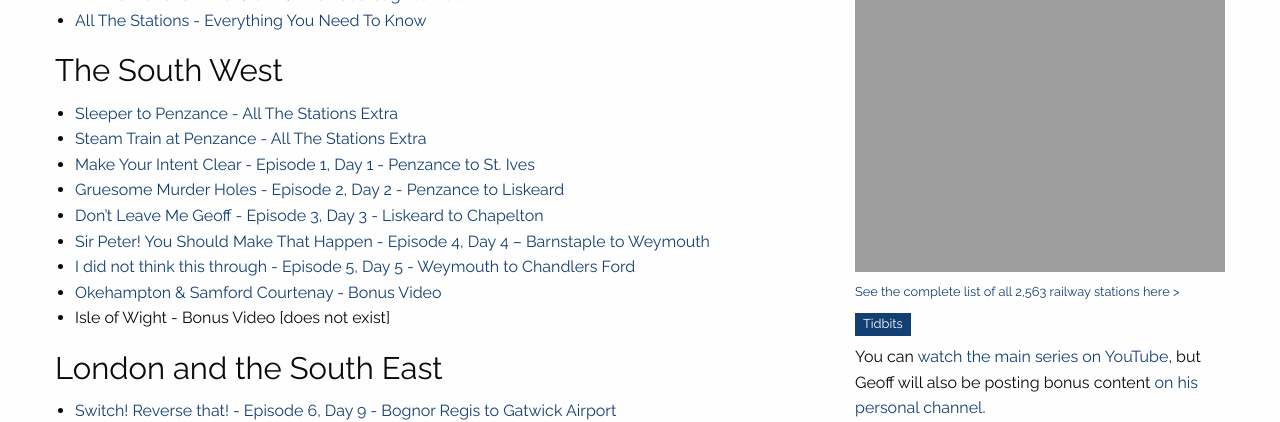
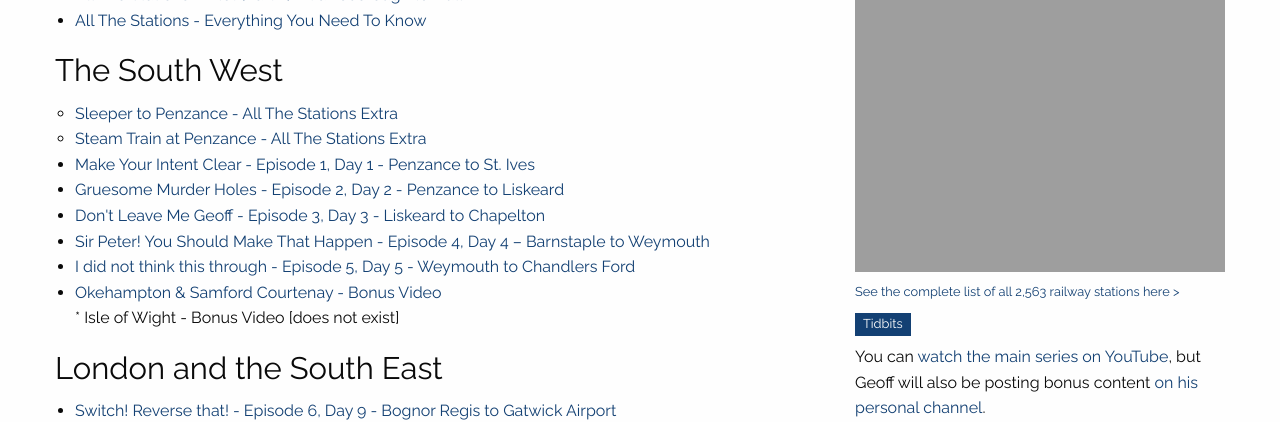
Before and after one commit to khawkins98/all-the-stations, a Jekyll site: the page built from atv.md, in a window 1280 px wide. Shown: the part 304-726 px from the top of the page. Built offline with Jekyll 4.4.1, drawn with Linux system fonts in a browser that asks for light colours; nearby versions of some CDN libraries; comment, search, counter and statistics services are not loaded.

Commit message:
#AllTheVideos - First Try on alternative Bulletpoints

```diff
--- a/atv.md
+++ b/atv.md
@@ -9,21 +9,24 @@ order: 3
 We've given you all the playlists already. If you want to watch the videos by region (and slightly chronological),
 
 ### Pre-Trip
-
-* {% include partial_youtube.html id="Vv0jecbapMw" title="All The Stations - Pilot (Part 1) - Lincoln" %}
-* {% include partial_youtube.html id="Lz2VugpuVEE" title="All The Stations - Pilot (Part 2) - Gainsborough to Hull" %}
-* <a href="https://www.youtube.com/watch?v=BPTxYWRxjI8">All The Stations - Everything You Need To Know</a>
+<ul>
+<span style="display:list-item;list-style-type:disc">{% include partial_youtube.html id="Vv0jecbapMw" title="All The Stations - Pilot (Part 1) - Lincoln" %}</span>
+<span style="display:list-item;list-style-type:disc">{% include partial_youtube.html id="Lz2VugpuVEE" title="All The Stations - Pilot (Part 2) - Gainsborough to Hull" %}</span>
+<span style="display:list-item;list-style-type:disc">{% include partial_youtube.html id="BPTxYWRxjI8" title="All The Stations - Everything You Need To Know" %}</span>
+</ul>
 
 ### The South West
-* <a href="https://www.youtube.com/watch?v=G6er8imzu8Y">Sleeper to Penzance - All The Stations Extra </a>
-* <a href="https://www.youtube.com/watch?v=Js3Aj-KMT94">Steam Train at Penzance - All The Stations Extra</a>
-* <a href="https://www.youtube.com/watch?v=SoA1OTQJoxQ">Make Your Intent Clear - Episode 1, Day 1 - Penzance to St. Ives</a>
-* <a href="https://www.youtube.com/watch?v=0hHaF1RXSl0">Gruesome Murder Holes - Episode 2, Day 2 - Penzance to Liskeard</a>
-* <a href="https://www.youtube.com/watch?v=GjdgSwUA4aA">Don't Leave Me Geoff - Episode 3, Day 3 - Liskeard to Chapelton</a>
-* <a href="https://www.youtube.com/watch?v=R8GQcOUJOmw">Sir Peter! You Should Make That Happen - Episode 4, Day 4 – Barnstaple to Weymouth</a>
-* <a href="https://www.youtube.com/watch?v=W_zvtgnd_rQ">I did not think this through - Episode 5, Day 5 - Weymouth to Chandlers Ford</a>
-* <a href="https://www.youtube.com/watch?v=NgdHdiDs53w">Okehampton & Samford Courtenay - Bonus Video</a>
+<ul>
+<span style="display:list-item;list-style-type:circle">{% include partial_youtube.html id="G6er8imzu8Y" title="Sleeper to Penzance - All The Stations Extra" %}</span>
+<span style="display:list-item;list-style-type:circle">{% include partial_youtube.html id="Js3Aj-KMT94" title="Steam Train at Penzance - All The Stations Extra" %}</span>
+<span style="display:list-item;list-style-type:disc">{% include partial_youtube.html id="SoA1OTQJoxQ" title="Make Your Intent Clear - Episode 1, Day 1 - Penzance to St. Ives" %}</span>
+<span style="display:list-item;list-style-type:disc">{% include partial_youtube.html id="0hHaF1RXSl0" title="Gruesome Murder Holes - Episode 2, Day 2 - Penzance to Liskeard" %}</span>
+<span style="display:list-item;list-style-type:disc">{% include partial_youtube.html id="GjdgSwUA4aA" title="Don't Leave Me Geoff - Episode 3, Day 3 - Liskeard to Chapelton" %}</span>
+<span style="display:list-item;list-style-type:disc">{% include partial_youtube.html id="R8GQcOUJOmw" title="Sir Peter! You Should Make That Happen - Episode 4, Day 4 – Barnstaple to Weymouth" %}</span>
+<span style="display:list-item;list-style-type:disc">{% include partial_youtube.html id="W_zvtgnd_rQ" title="I did not think this through - Episode 5, Day 5 - Weymouth to Chandlers Ford" %}</span>
+<span style="display:list-item;list-style-type:disc">{% include partial_youtube.html id="NgdHdiDs53w" title="Okehampton & Samford Courtenay - Bonus Video" %}</span>
 * Isle of Wight - Bonus Video [does not exist]
+</ul>
 
 ### London and the South East
 * <a href="https://www.youtube.com/watch?v=zJs7JbxGeWc">Switch! Reverse that! - Episode 6, Day 9 - Bognor Regis to Gatwick Airport</a>
```
